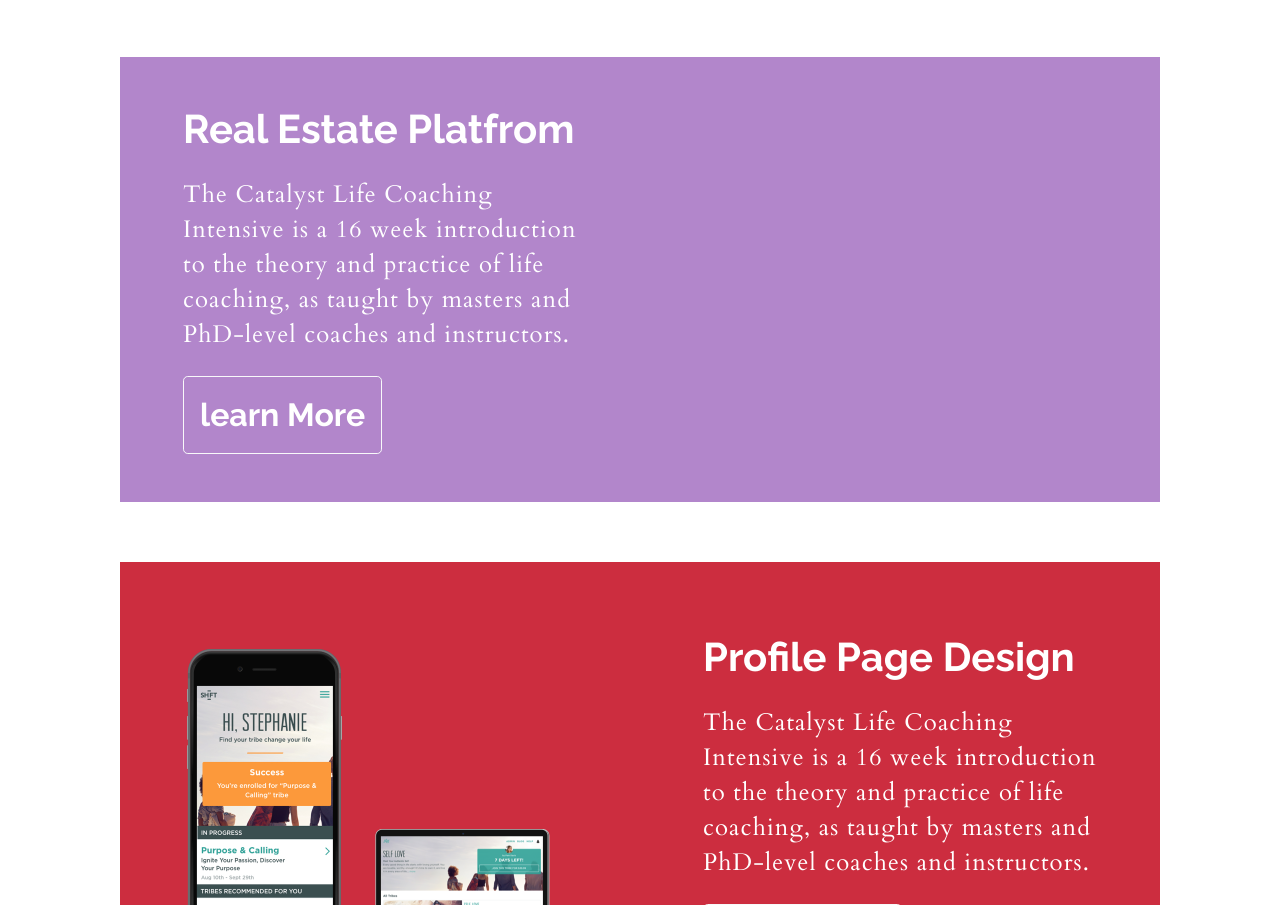
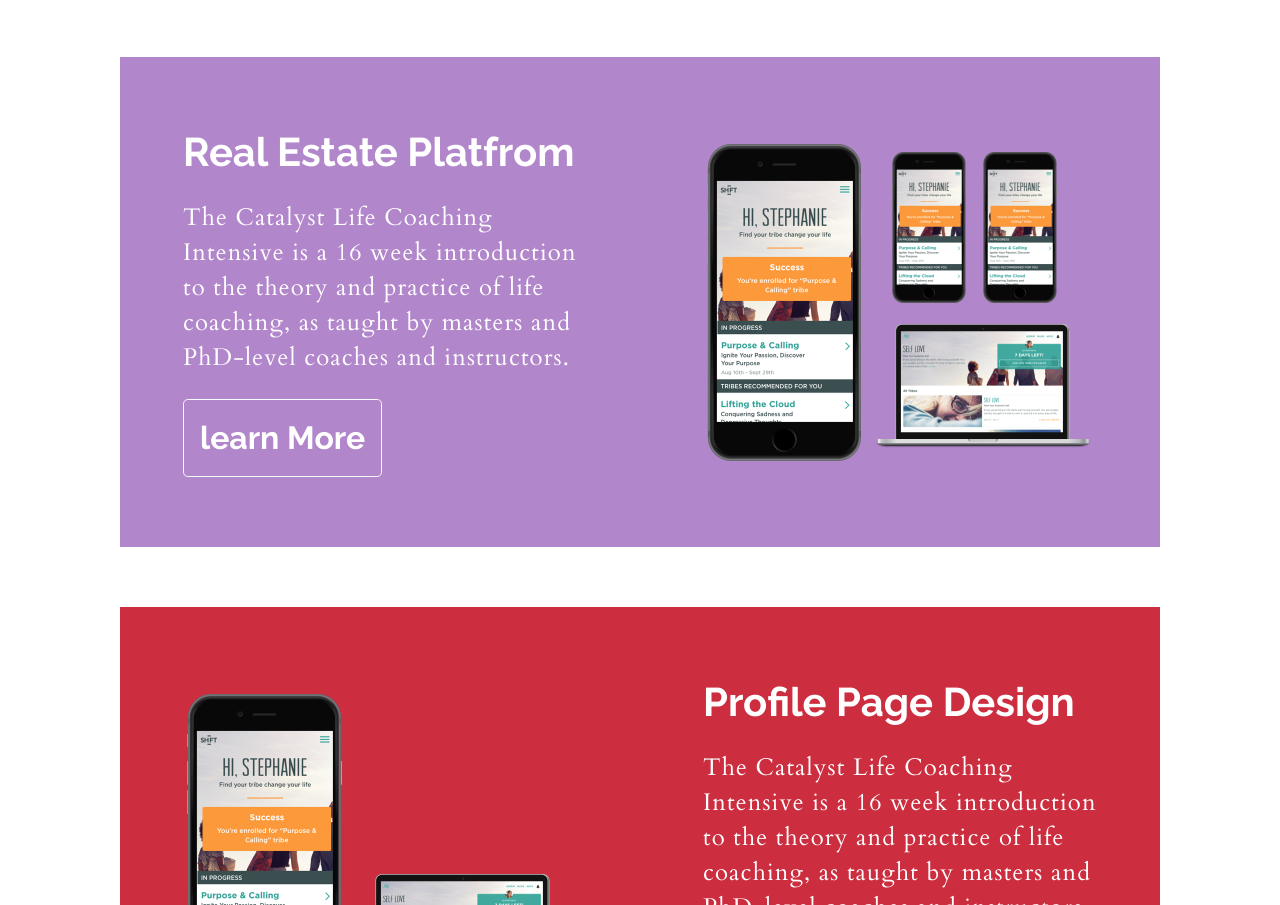
Before and after one commit to alimalkocoglu/alimalkocoglu.github.io, a plain HTML site: page index.html in a window 1280 px wide. Shown: the part 2708-3613 px from the top of the page. Drawn offline with nearby package versions, Linux system fonts and the light colour scheme.

Commit message:
‘test’

```diff
--- a/index.html
+++ b/index.html
@@ -127,7 +127,7 @@
 	<div class="row align-items-center">
         <div class="col-md-6 order-1 order-md-2">
 			<div class="p-5 p-5-xs-pbr">
-			<img src="images/works6png" class="img-fluid" alt="">
+			<img src="images/works6.png" class="img-fluid" alt="">
 			</div>
 		</div>
         <div class="col-md-6 order-2 order-md-1">
```
